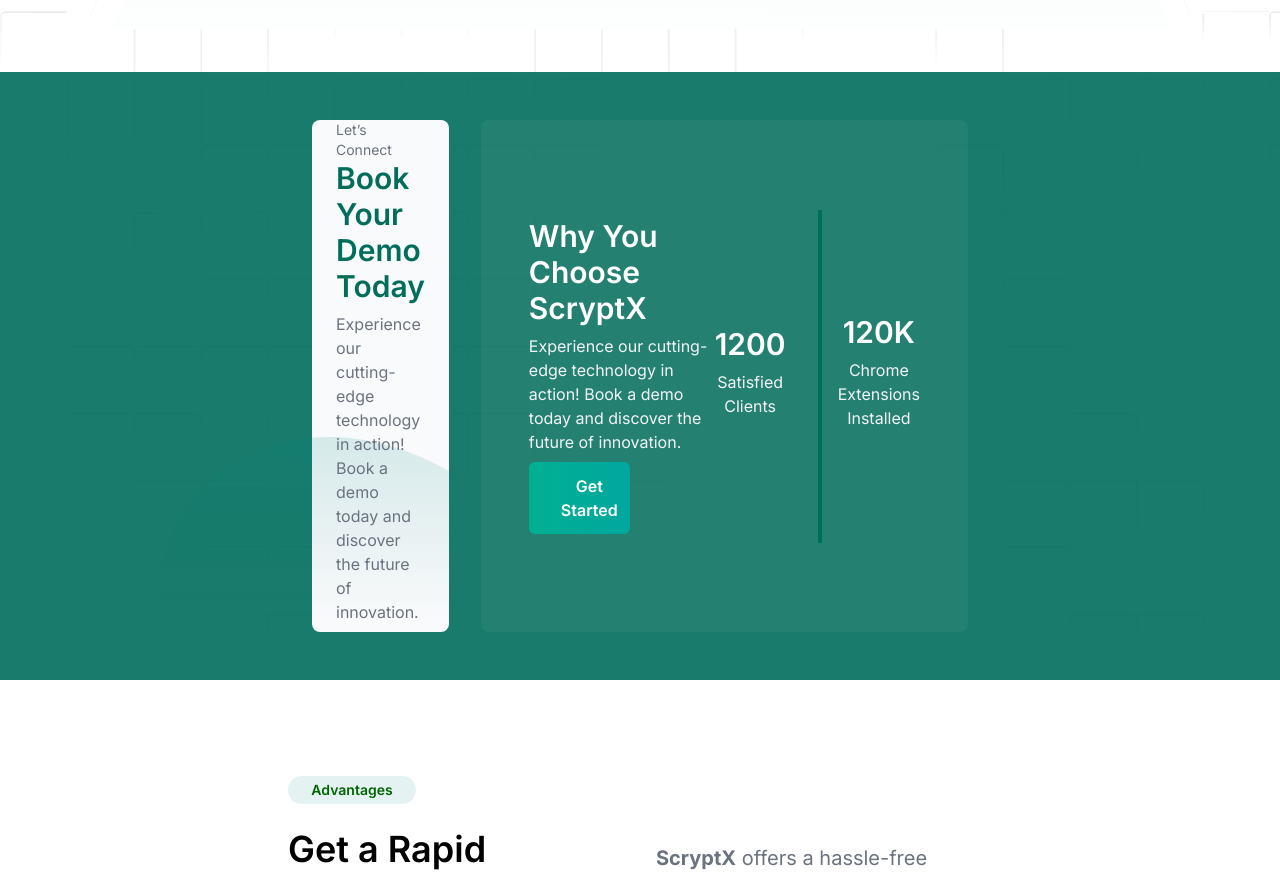
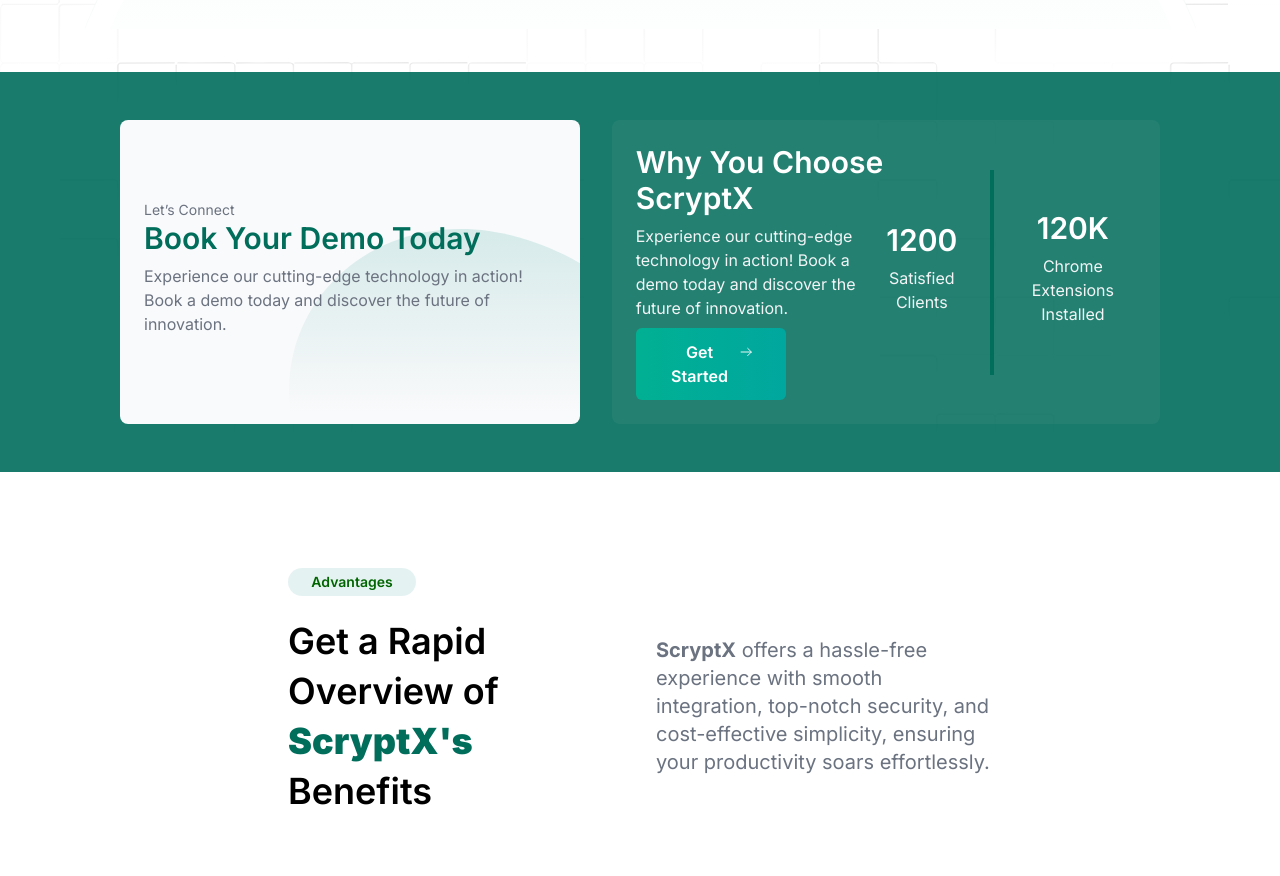
Before and after one commit to Muhammad-Akif/ScryptX, a Next.js app: page / in a window 1280 px wide. Shown: the part 1080-1956 px from the top of the page. Built offline with nearby package versions, Linux system fonts and the light colour scheme.

Commit message:
updated code

```diff
--- a/components/Global/Footer.tsx
+++ b/components/Global/Footer.tsx
@@ -18,7 +18,7 @@
                             <button className=" px-8 py-3 rounded-md text-white bg-[#01B093]">(+62) 8899-3430</button>
                         </div>
                     </div>
-                    <div className="h-[2px] w-[42%] bg-white absolute top-[90%] right-[25%]" />
+                    <div className="h-[2px] w-[42%] bg-white absolute top-[90%] 2xl:right-[25%] right-[18%]" />
                     <div className="md:w-1/2  flex justify-center  items-center">
                         <div className="w-full ps-[50%]">
                             <PlayIcon className="animate-ping " />
--- a/components/LandingPage/BookDemoBanner.tsx
+++ b/components/LandingPage/BookDemoBanner.tsx
@@ -5,8 +5,8 @@
 const BookDemoBanner = ({ title }: { title: string }) => {
     return (
         <div className="w-full mx-auto py-9 mt-36 md:py-12 px-4 md:px-6 bg-opacity-90 bg-[#016D5B]">
-            <div className="md:px-72 py-2 md:py-0 flex items-strech justify-center flex-col md:flex-row space-y-4 md:space-y-0 md:space-x-6 lg:space-x-8">
-                <div data-aos="fade-right" className="md:w-4/12 lg:w-5/12 xl:w-4/12 2xl:w-3/12 rounded-lg bg-gray-50 py-6 px-6 md:py-0 md:px-4 lg:px-6 flex flex-col justify-center relative">
+            <div className="2xl:px-72 px-24 py-2 md:py-0 flex items-strech justify-center flex-col md:flex-row space-y-4 md:space-y-0 md:space-x-6 lg:space-x-8">
+                <div data-aos="fade-right" className=" rounded-lg bg-gray-50 py-6 px-6 md:py-0 md:px-4 lg:px-6 flex flex-col justify-center relative">
                     <div className="flex flex-col justify-center z-20 text-left">
                         <h4 className='text-gray-500 text-sm md:text-md'>Let’s Connect</h4>
                         <h1 className="text-4xl md:text-3xl font-semibold text-[#016D5B]">Book Your
@@ -19,13 +19,13 @@
                         <MountainBack />
                     </div>
                 </div>
-                <div data-aos="fade-left" className="flex rounded-lg flex-col md:flex-row items-strech justify-between bg-white bg-opacity-5 py-6 px-6 md:py-12 lg:px-12 md:min-w-8/12 lg:min-w-7/12 xl:min-w-8/12 2xl:min-w-9/12">
+                <div data-aos="fade-left" className="flex rounded-lg flex-col md:flex-row items-strech justify-between w-[100%] bg-white bg-opacity-5 py-6 px-6">
                     <div className="flex flex-col justify-center md:w-1/2 text-left">
                         <h1 className="text-4xl md:text-3xl font-semibold text-white">{title}</h1>
                         <p className="text-base py-2 text-gray-100 md:text-md">
                             Experience our cutting-edge technology in action! Book a demo today  and discover the future of innovation.
                         </p>
-                        <button className="px-8 rounded-md py-3 md:w-[51.5%] text-white  bg-gradient-to-r from-[#01B093] to-[#00A79E] ">
+                        <button className="px-8 rounded-md py-3 md:w-[60%] text-white  bg-gradient-to-r from-[#01B093] to-[#00A79E] ">
                             <span className="flex text-white font-semibold"> Get Started <ArrowRight width="20" className="ms-2" /></span>
                         </button>
                     </div>
--- a/components/LandingPage/PrivacyBanner.tsx
+++ b/components/LandingPage/PrivacyBanner.tsx
@@ -14,7 +14,7 @@
                     </p>
                     <div className="sm:border border-white flex-col sm:flex-row  flex items-center w-full mt-12 space-y-4 sm:space-y-0">
                         <input className="border border-white sm:border-transparent text-base w-full font-medium leading-none text-white p-4 focus:outline-none bg-transparent placeholder-white" placeholder="Email Address" />
-                        <button className="px-8 py-2 w-[18.5%] me-1 text-white  bg-gradient-to-r from-[#01B093] to-[#00A79E] ">
+                        <button className="px-8 py-2 w-[28%] me-1 text-white  bg-gradient-to-r from-[#01B093] to-[#00A79E] ">
                             <span className="flex text-white "> Get Started <ArrowRight width="20" className="ms-2" /></span>
                         </button>
                     </div>
--- a/components/LandingPage/PrivacyTrust.tsx
+++ b/components/LandingPage/PrivacyTrust.tsx
@@ -19,7 +19,7 @@
                     </h1>
                     <p className="text-gray-500 mb-6 text-sm md:text-md lg:text-2xl "><strong>ScryptX</strong> offers a hassle-free experience with smooth integration, top-notch security, and cost-effective simplicity, ensuring your productivity soars effortlessly.</p>
 
-                    <button className="px-8 rounded-md py-3 md:w-[29.5%] text-white  bg-gradient-to-r from-[#01B093] to-[#00A79E] ">
+                    <button className="px-8 rounded-md py-3 md:w-[55%] text-white  bg-gradient-to-r from-[#01B093] to-[#00A79E] ">
                         <span className="flex text-white font-semibold"> Get Started <ArrowRight width="20" className="ms-2" /></span>
                     </button>
                     <div className='flex items-center pt-3'>
```
